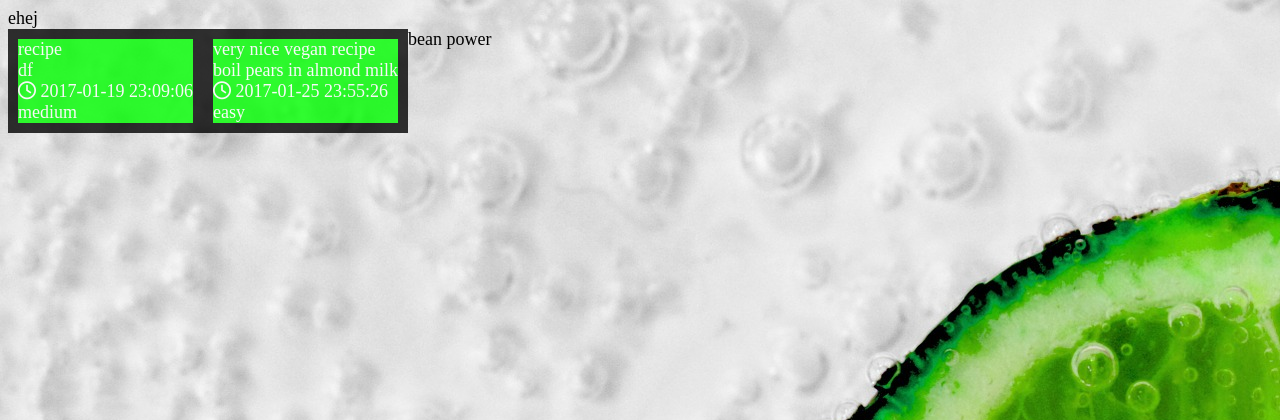
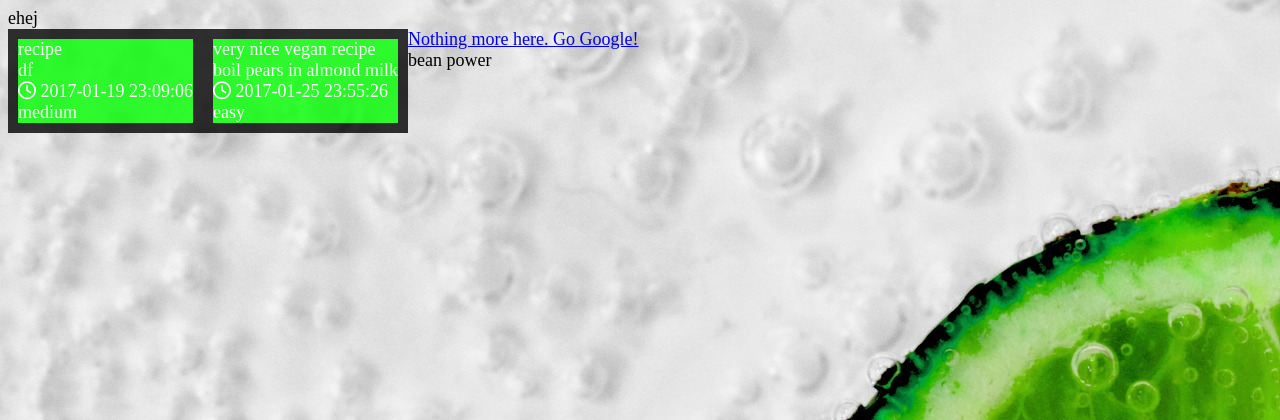
Before and after one commit to karina-klinkeviciute/vegan_recipes, a Django app: page / in a window 1280 px wide. Shown: the top 420 px of the page. Run offline with Django 3.2, Linux system fonts and the light colour scheme; data comes from the database, SQL or seed files in the repository; some libraries are stand-ins or nearby versions.

```diff
--- a/recipe/templates/recipe/home.html
+++ b/recipe/templates/recipe/home.html
@@ -22,5 +22,6 @@ ehej
     </div>
   </div>
 {% endfor %}
+    <a href="https://google.com">Nothing more here. Go Google! </a>
 
 {% endblock content %}
--- a/requirements.txt
+++ b/requirements.txt
@@ -1,4 +1,4 @@
-Django>=1.11.1
+Django>=2.0.0
 django-clear-cache==0.3
 django-filter==1.0.1
 djangorestframework==3.6.3
```
Also changed, not shown: 1 other file.
